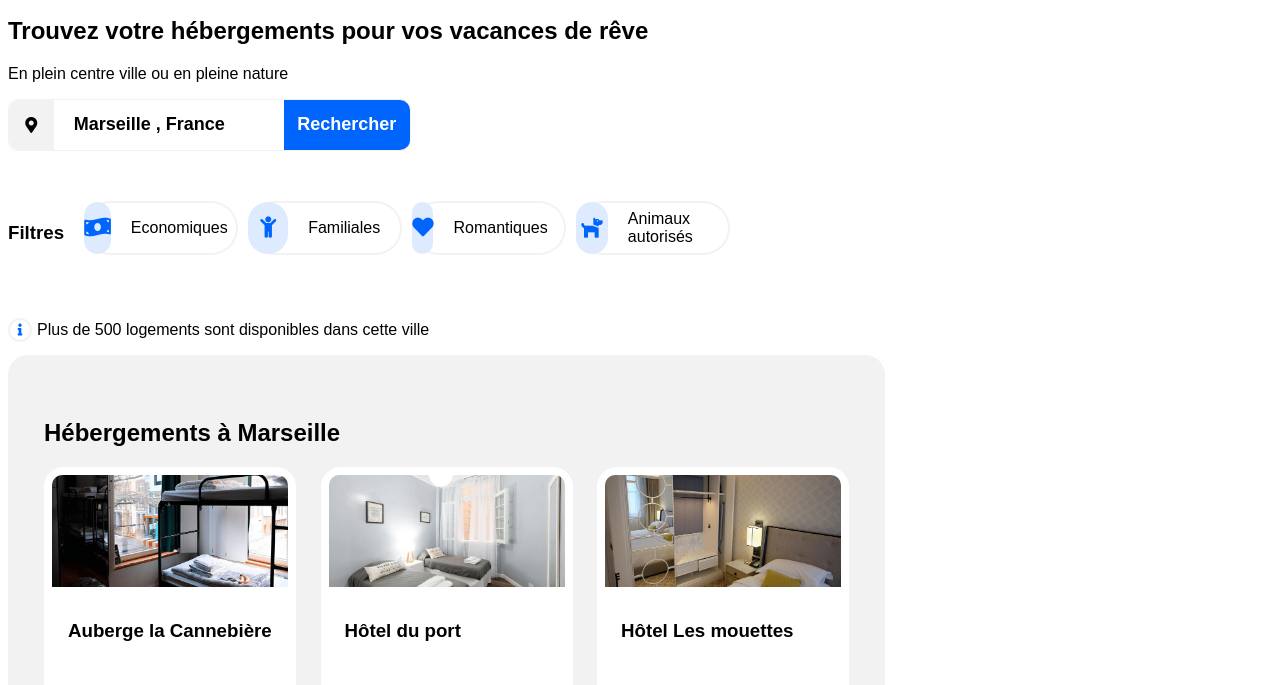
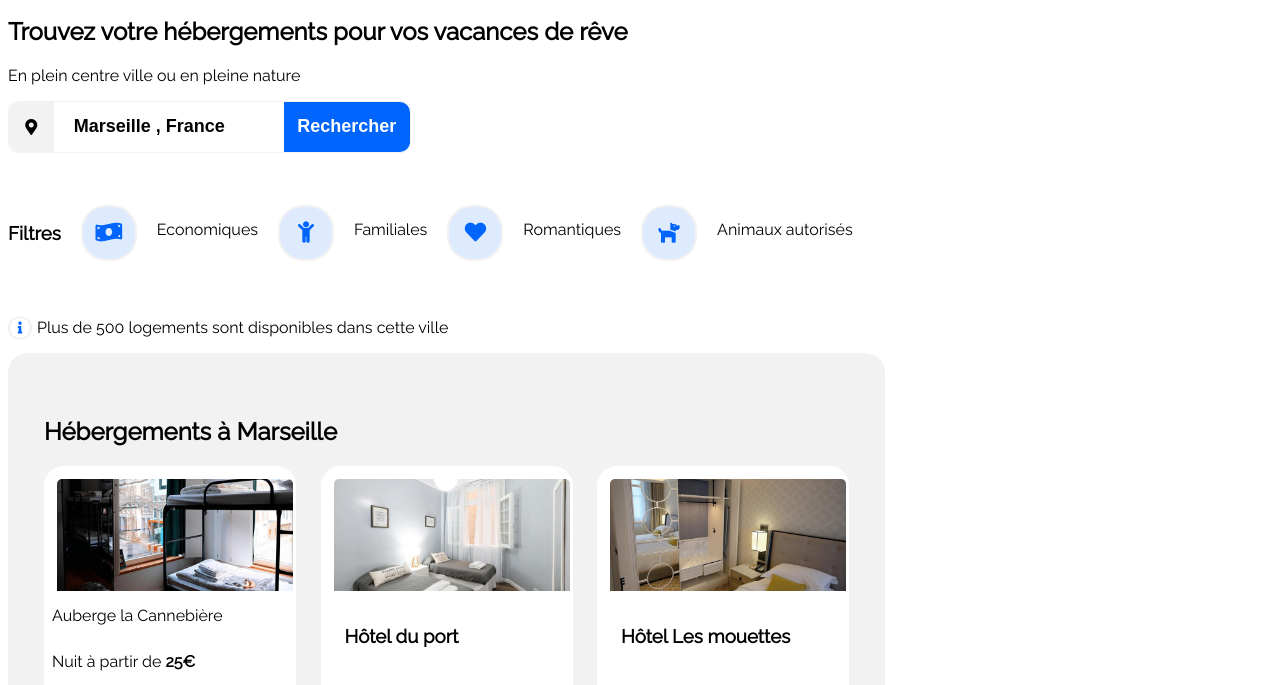
Before and after one commit to Hikariio/P2RESERVIA, a plain HTML site: page index.html in a window 1280 px wide. Shown: the part 111-796 px from the top of the page. Drawn offline with Linux system fonts and the light colour scheme.

Commit message:
resultat

```diff
--- a/index.html
+++ b/index.html
@@ -53,23 +53,31 @@
       </section>
     <div class="filtre margfiltre ">
         <div class="margfiltretitle"><h3>Filtres</h3></div>
-      <div class="flexaround flexafiltre">
-        <div class="flexbetween filtretexticons">
-          <i class="fa fa-money-bill-wave filtreicons flexcenter"></i>
+      <div class="flexafiltre">
+        <a href>
+            <div class="structurefiltre">
+                 <i class="fa fa-money-bill-wave  flexcenter "></i>
                 <div class="filtretext flexcenter">Economiques</div>
             </div>
-        <div class="flexbetween filtretexticons">
-          <i class="fa fa-child filtreicons flexcenter"></i>
+        </a>
+        <a href>
+            <div class="structurefiltre">
+                <i class="fa fa-child  flexcenter "></i>
                 <div class="filtretext flexcenter">Familiales</div>
             </div>
-        <div class="flexbetween filtretexticons">
-          <i class="fa fa-heart filtreicons flexcenter"></i>
+        </a>
+        <a href>
+            <div class="structurefiltre">
+                <i class="fa fa-heart  flexcenter "></i>
                 <div class="filtretext flexcenter">Romantiques</div>
             </div>
-        <div class="flexbetween filtretexticons">
-          <i class="fa fa-dog filtreicons flexcenter"></i>
+        </a>
+        <a href>
+            <div class="structurefiltre">
+                <i class="fa fa-dog flexcenter "></i>
                 <div class="filtretext flexcenter">Animaux autorisés</div>
             </div>
+        </a>
       </div>
     </div>
     <div class="info">
@@ -84,12 +92,13 @@
           <div class="container_item">
               <a href="#">
                   <div class="box_carte">
+                    <div>
                       <img class="photo_hebergement"
                           src="images/marcus-loke-WQJvWU_HZFo-unsplash.jpg"
                           alt="Photohebergement" />
-                      <div class="hebergement_contenu">
+                    </div>
                     <div class="title_contenu">
-                              <h3>Auberge la Cannebière</h3>
+                        <span>Auberge la Cannebière</span>
                     </div>
                     <div class="price_contenu">
                         <p>Nuit à partir de <strong> 25€ </strong></p>
@@ -97,7 +106,6 @@
                     <div class="hebergement_notation">
                         <i class="fas fa-star bluestar"></i><i class="fas fa-star bluestar"></i><i class="fas fa-star bluestar"></i>
                         <i class="fas fa-star bluestar"></i><i class="fas fa-star grey-star"></i>
-                          </div>
                     </div>
                   </div>
               </a>
@@ -161,7 +169,7 @@
               <a href="#">
                   <div class="box_carte">
                       <img class="photo_hebergement"
-                          src="images/febrian-zakaria-M6S1WvfW68A-unsplash.jpg"
+                          src="images/nicate-lee-kT-ZyaiwBe0-unsplash.jpg"
                           alt="Photohebergement" />
                       <div class="hebergement_contenu">
                           <div class="title_contenu">
@@ -180,7 +188,7 @@
               <a href="#">
                   <div class="box_carte">
                       <img class="photo_hebergement"
-                          src="images/febrian-zakaria-sjvU0THccQA-unsplash.jpg"
+                          src="images/febrian-zakaria-M6S1WvfW68A-unsplash.jpg"
                           alt="Photohebergement" />
                       <div class="hebergement_contenu">
                           <div class="title_contenu">
--- a/style.css
+++ b/style.css
@@ -1,4 +1,11 @@
 /*START LIGNE GENERAL */
+/* Définition de la police utilisée pour le site */
+@font-face
+{
+	font-family: 'Raleway-Regular';
+	src: url('Raleway-Regular.ttf');
+}
+
 .conteneur
 {
     max-width:1400px;
@@ -6,7 +13,7 @@
 }
 html,body
 {
-    font-family: Raleway, Arial, Helvetica, sans-serif;
+    font-family: Raleway-Regular;
 }
 .flexcenter
 {
@@ -198,8 +205,8 @@ input[type="search" i]
 }
 .flexafiltre
 {
+    display: flex;
     flex-flow:row wrap;
-    display: flex;
 }
 .margfiltre
 {
@@ -238,21 +245,26 @@ input[type="search" i]
     padding-right: 20px;
     border-radius: 0 25px 25px 0;
 }
-.filtreicons
+.flexafiltre .structurefiltre i
 {
-    margin-left: -2px;
     border-radius: 25px;
     width: 52px;
     height: 52px;
     color: #0065fc;
     background-color: #deebff;
     font-size: 1.33333em;
-    vertical-align: -.0667em;
+    display: flex !important;
+    justify-content: center;
+    align-items: center;
+    border: 2px solid #f2f2f2;
 }
-.fa
+.structurefiltre
 {
-    display: flex !important;
+    display: flex;
+
 }
+
+
 
 
 /* END FILTRES */
@@ -339,6 +351,7 @@ input[type="search" i]
     height: 112px;
     border-top-left-radius: 10px;
     border-top-right-radius: 10px;
+    padding: 5px 5px 0 5px;
 }
 
 .hebergement_contenu
@@ -377,7 +390,7 @@ input[type="search" i]
     font-weight: bold;
 }
 
-.fas.fa-star.grey-star
+.grey-star
 {
     color: grey;
 }
@@ -422,6 +435,7 @@ a:hover
     flex-direction: column;
     border-radius: 20px;
     padding: 45px 38px 31px 45px;
+    max-width: 345px;
 }
 
 .hebergement_les_plus_populaires
@@ -443,6 +457,7 @@ a:hover
 .photo_populaire
 {
     width: 132px;
+    height: 132px;
     object-fit: cover;
     border-top-left-radius: 10px;
     border-bottom-left-radius: 10px;
@@ -467,8 +482,7 @@ a:hover
 
 .hebergement_notation_populaire
 {
-    max-width: 94px;
-    max-height: 15px;
+    justify-content: space-between;
 }
 /*END POPULAR*/
 
```
Also changed, not shown: Raleway-Regular.ttf (added). Lines whose indentation alone changed are shown as unchanged.
